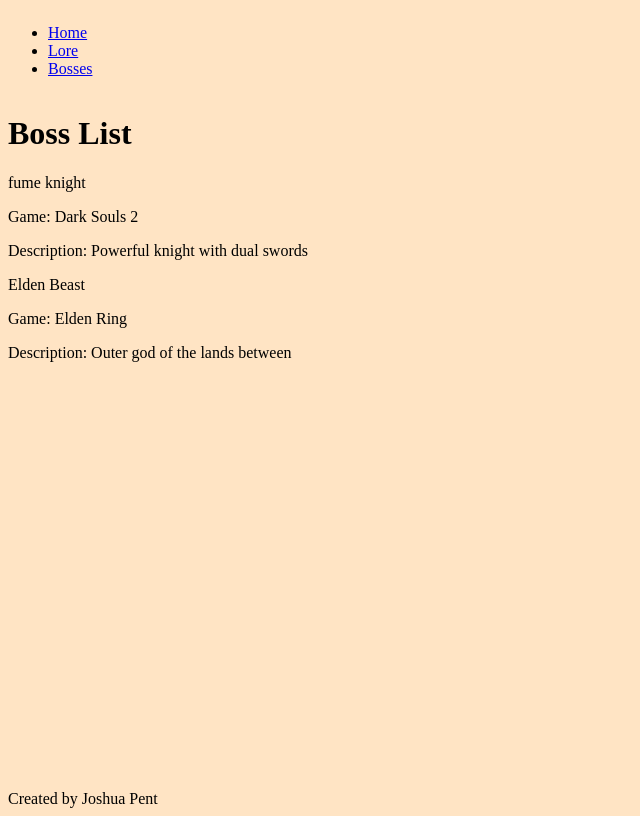
After one commit to joshuapent/FromSoftBosses, a Django app: page /bosses/ in a window 1280 px wide. The commit adds this page. Shown: the whole page, without its empty margins (0-640 px from the left). Run offline with Django 4.2, Linux system fonts and the light colour scheme.

Commit message:
Finished day one implementation

```diff
--- /dev/null
+++ b/main_app/static/css/style.css
@@ -0,0 +1,11 @@
+body {
+    display: flex;
+    justify-content: flex-start;
+    flex-direction: column;
+    background-color: bisque;
+    min-height: 100vh;
+}
+
+footer {
+    margin-top: auto;
+}
--- a/main_app/templates/base.html
+++ b/main_app/templates/base.html
@@ -1,3 +1,5 @@
+{% load static %}
+
 <!DOCTYPE html>
 <html lang="en">
 <head>
@@ -5,12 +7,14 @@
     <meta http-equiv="X-UA-Compatible" content="IE=edge">
     <meta name="viewport" content="width=device-width, initial-scale=1.0">
     <title>FromSoftBosses</title>
-    <link rel="stylesheet" href="">
+    <link rel="stylesheet" href="{% static 'css/style.css' %}">
 </head>
 <body>
     <nav>
         <ul>
             <li><a href="/">Home</a></li>
+            <li><a href="/lore">Lore</a></li>
+            <li><a href="/bosses">Bosses</a></li>
         </ul>
     </nav>
     <main>
--- /dev/null
+++ b/main_app/templates/bosses/index.html
@@ -0,0 +1,16 @@
+{% extends 'base.html' %}
+{% block content %}
+
+<h1>Boss List</h1>
+
+{% for boss in bosses %}
+  <div class="card">
+    <div class="card-content">
+      <span class="card-title">{{ boss.name }}</span>
+      <p>Game: {{ boss.game }}</p>
+      <p>Description: {{ boss.description }}</p>
+    </div>
+  </div>
+{% endfor %}
+
+{% endblock %}
--- /dev/null
+++ b/main_app/templates/lore.html
@@ -0,0 +1,6 @@
+{% extends 'base.html' %}
+{% block content %}
+
+<h1>Lore</h1>
+
+{% endblock %}
--- a/main_app/urls.py
+++ b/main_app/urls.py
@@ -3,4 +3,6 @@
 
 urlpatterns = [
     path('', views.home, name='home'),
+    path('bosses/', views.bosses_index, name='index'),
+    path('lore/', views.lore, name='lore')
 ]
--- a/main_app/views.py
+++ b/main_app/views.py
@@ -1,5 +1,18 @@
 from django.shortcuts import render
+
+bosses = [
+    {'name': 'fume knight', 'game': 'Dark Souls 2', 'description': 'Powerful knight with dual swords'},
+    {'name': 'Elden Beast', 'game': 'Elden Ring', 'description': 'Outer god of the lands between'}
+]
 
 # Create your views here.
 def home(request):
     return render(request, 'home.html')
+
+def lore(request):
+    return render(request, 'lore.html')
+
+def bosses_index(request):
+    return render(request, 'bosses/index.html', {
+        'bosses': bosses
+    })
```
